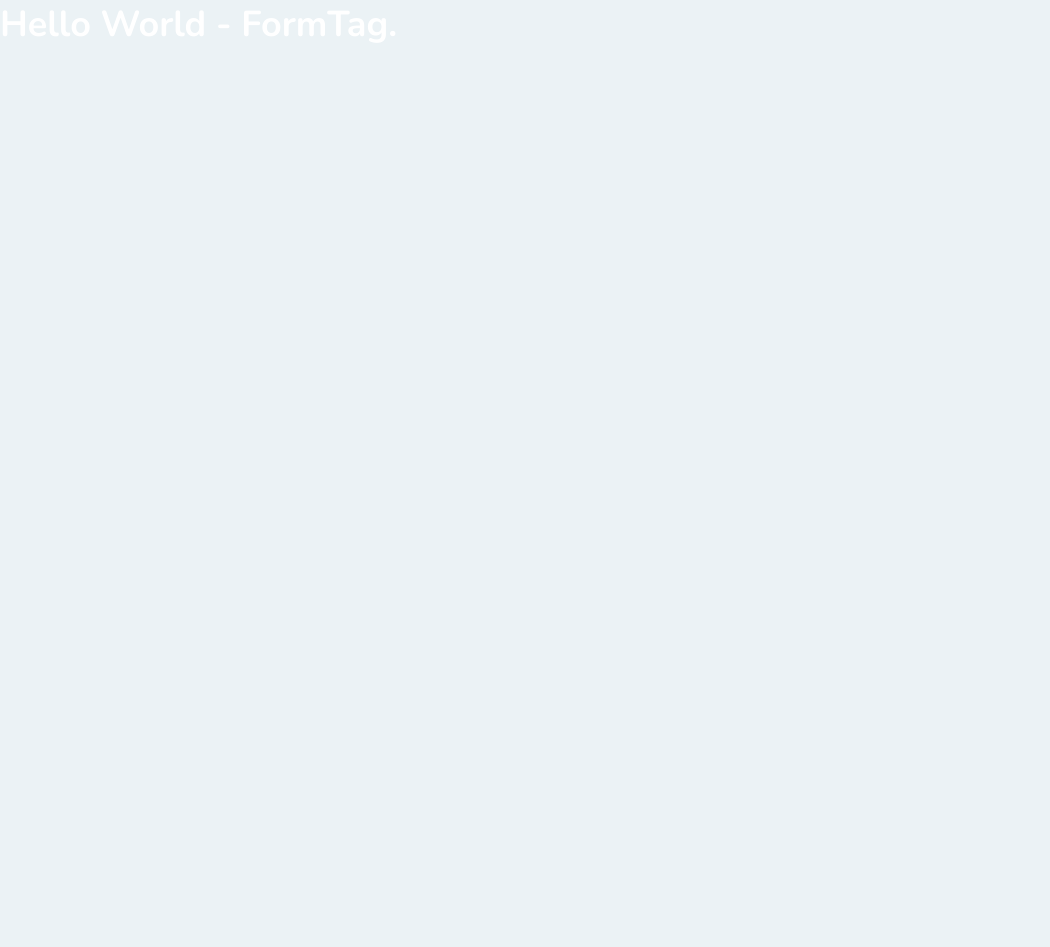
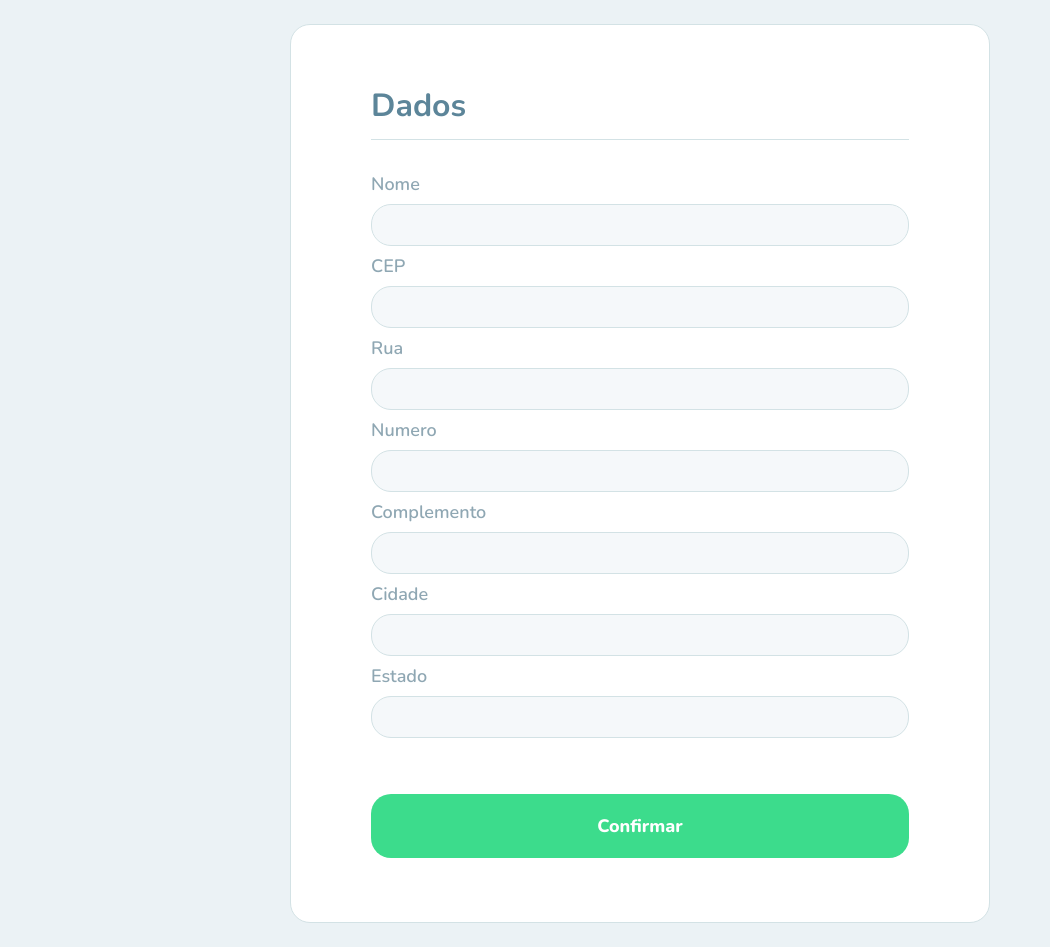
Before and after one commit to lucasfdcampos/tag-maker-correios, a React (Create React App) app: page / in a window 1280 px wide. Shown: the whole page, without its empty margins (0-1050 px from the left). Before the commit the page ends 800 px from the top, so only its background shows below. Built offline with nearby package versions, Linux system fonts and the light colour scheme.

Commit message:
feat: Pages

```diff
--- /dev/null
+++ b/src/pages/CreateTag.tsx
@@ -0,0 +1,59 @@
+import React from 'react';
+
+import '../styles/global.css';
+import '../styles/pages/create-tag.css';
+
+function CreateTag() {
+  return (
+    <div className="page-create-tag">
+      <main>
+        <form className="create-tag-form">
+          <fieldset>
+            <legend>Dados</legend>
+
+            <div className="input-block">
+              <label htmlFor="name">Nome</label>
+              <input id="name" />
+            </div>
+
+            <div className="input-block">
+              <label htmlFor="cep">CEP</label>
+              <input id="cep" />
+            </div>
+
+            <div className="input-block">
+              <label htmlFor="rua">Rua</label>
+              <input id="rua" />
+            </div>
+
+            <div className="input-block">
+              <label htmlFor="numero">Numero</label>
+              <input id="numero" />
+            </div>
+
+            <div className="input-block">
+              <label htmlFor="complemento">Complemento</label>
+              <input id="complemento" />
+            </div>
+
+            <div className="input-block">
+              <label htmlFor="cidade">Cidade</label>
+              <input id="cidade" />
+            </div>
+
+            <div className="input-block">
+              <label htmlFor="estado">Estado</label>
+              <input id="estado" />
+            </div>
+
+            <button className="confirm-button" type="submit">
+              Confirmar
+            </button>
+          </fieldset>
+        </form>
+      </main>
+    </div>
+  );
+}
+
+export default CreateTag;
--- a/src/pages/FormTag.tsx
+++ /dev/null
@@ -1,11 +0,0 @@
-import React from 'react';
-
-import '../styles/global.css';
-
-function FormTag() {
-  return (
-    <h1>Hello World - FormTag.</h1>
-  );
-}
-
-export default FormTag;
--- a/src/pages/Label.tsx
+++ /dev/null
@@ -1,9 +0,0 @@
-import React from 'react';
-
-function Label() {
-  return (
-    <h1>Label page.</h1>
-  );
-}
-
-export default Label;
--- /dev/null
+++ b/src/pages/Tag.tsx
@@ -0,0 +1,9 @@
+import React from 'react';
+
+function Tag() {
+  return (
+    <h1>Tag page.</h1>
+  );
+}
+
+export default Tag;
--- a/src/routes.tsx
+++ b/src/routes.tsx
@@ -1,15 +1,15 @@
 import React from 'react';
 import { BrowserRouter, Switch, Route } from 'react-router-dom';
 
-import FormTag from './pages/FormTag';
-import Label from './pages/Label';
+import CreateTag from './pages/CreateTag';
+import Tag from './pages/Tag';
 
 function Routes() {
   return (
     <BrowserRouter>
       <Switch>
-        <Route path="/" exact component={FormTag} />
-        <Route path="/label" component={Label} />
+        <Route path="/" exact component={CreateTag} />
+        <Route path="/tag" component={Tag} />
       </Switch>
     </BrowserRouter>
   );
--- a/src/styles/global.css
+++ b/src/styles/global.css
@@ -5,7 +5,6 @@
 }
 
 body {
-  color: #FFF;
   background-color: #ebf2f5;
 }
 
--- /dev/null
+++ b/src/styles/pages/create-tag.css
@@ -0,0 +1,98 @@
+#page-create-tag {
+  display: flex;
+}
+
+#page-create-tag main {
+  flex: 1;
+}
+
+form.create-tag-form {
+  width: 700px;
+  margin: 24px auto;
+
+  background: #ffffff;
+  border: 1px solid #d3e2e5;
+  border-radius: 20px;
+
+  padding: 64px 80px;
+
+  overflow: hidden;
+}
+
+form.create-tag-form fieldset {
+  border: 0;
+}
+
+form.create-tag-form fieldset + fieldset {
+  margin-top: 80px;
+}
+
+form.create-tag-form fieldset legend {
+  width: 100%;
+
+  font-size: 32px;
+  line-height: 34px;
+  color: #5c8599;
+  font-weight: 700;
+
+  border-bottom: 1px solid #d3e2e5;
+  margin-bottom: 32px;
+  padding-bottom: 16px;
+}
+
+form.create-tag-form .input-block + .input-block {
+  margin-top: 8px;
+}
+
+form.create-tag-form .input-block label {
+  display: flex;
+  color: #8fa7b3;
+  margin-bottom: 8px;
+  line-height: 24px;
+}
+
+form.create-tag-form .input-block label span {
+  font-size: 14px;
+  color: #8fa7b3;
+  margin-left: 24px;
+  line-height: 24px;
+}
+
+form.create-tag-form .input-block input {
+  width: 100%;
+  background: #f5f8fa;
+  border: 1px solid #d3e2e5;
+  border-radius: 20px;
+  outline: none;
+  color: #5c8599;
+}
+
+form.create-tag-form .input-block input {
+  height: 42px;
+  padding: 0 16px;
+}
+
+form.create-tag-form button.confirm-button {
+  margin-top: 56px;
+
+  width: 100%;
+  height: 64px;
+  border: 0;
+  cursor: pointer;
+  background: #3cdc8c;
+  border-radius: 20px;
+  color: #ffffff;
+  font-weight: 800;
+
+  display: flex;
+  justify-content: center;
+  align-items: center;
+
+  outline: none;
+
+  transition: background-color 0.2s;
+}
+
+form.create-tag-form button.confirm-button:hover {
+  background: #36cf82;
+}
```
